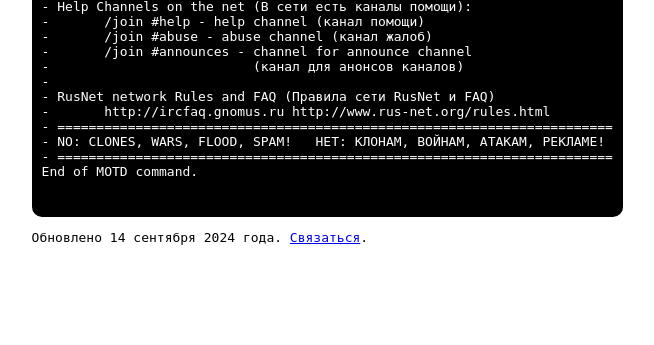
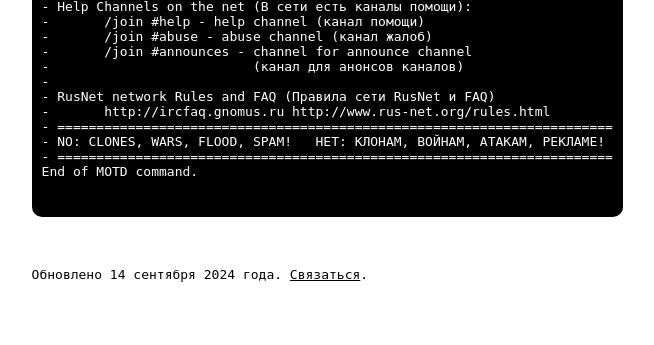
Before and after one commit to muromizm/irclist.ru, a PHP site: page / in a window 1280 px wide. Shown: the part 3352-3697 px from the top of the page, without its empty margins (301-955 px from the left). Before the commit the page ends 3597 px from the top, so only its background shows below. Run offline with PHP 8.4, Linux system fonts and the light colour scheme.

Commit message:
Правки

```diff
--- a/index.php
+++ b/index.php
@@ -15,9 +15,16 @@
                 background: #ffffff;
                 padding: 50px 0;
             }
+            a {
+                color: #000000;
+            }
+            a:hover, #topcontrol:hover {
+                text-decoration-thickness: 2px;
+                font-weight: bold;
+            }
             .motd {
                 color: white;
-                background: black;
+                background: #000000;
                 display: inline-block;
                 padding: 10px;
                 border-radius: 10px;
@@ -25,6 +32,9 @@
             .server-item {
                 margin-top: 30px;
                 padding-top: 1px;
+            }
+            .updated {
+                margin-top: 50px;
             }
             #topcontrol {
                 position: fixed;
@@ -284,7 +294,7 @@ End of MOTD command.
                 </pre>
             </div>
         </div>
-        <p>Обновлено 14 сентября 2024 года. <a href="mailto:melloist@yandex.ru">Связаться</a>.</p>
+        <p class="updated">Обновлено 14 сентября 2024 года. <a href="mailto:melloist@yandex.ru">Связаться</a>.</p>
         <div id="topcontrol" title="Наверх">
             <p class="arrow">&uarr;</p>
             <p>Наверх</p>
```
